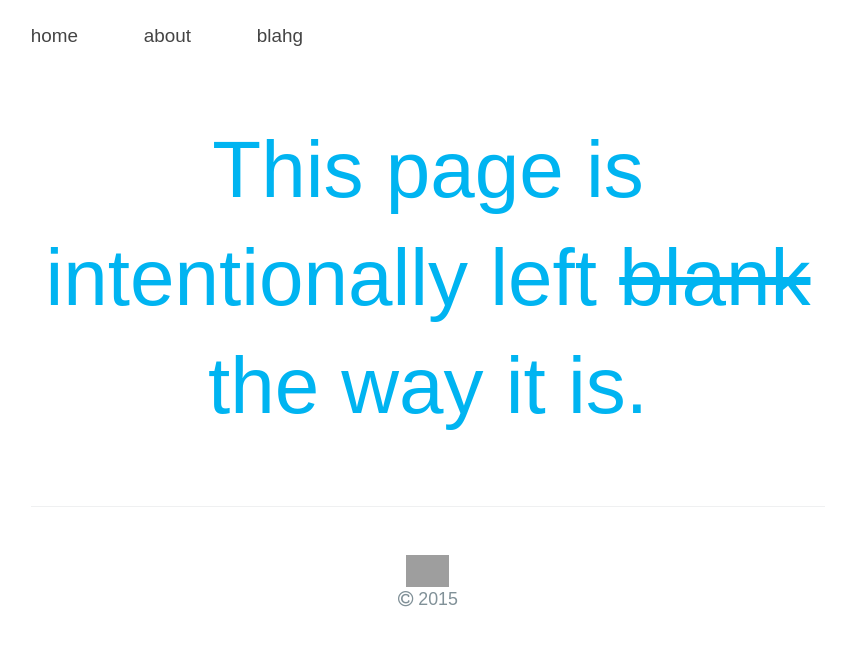
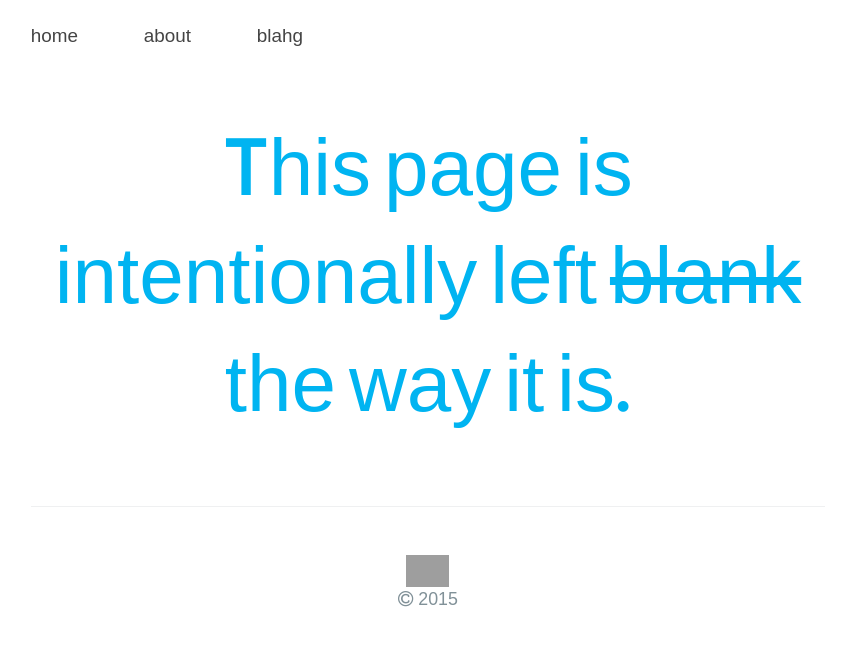
Before and after one commit to a-mar/a-mar.github.io, a Jekyll site: the page built from index.html, in a window 1280 px wide. Shown: the top 646 px of the page, without its empty margins (212-1054 px from the left). Built offline with Jekyll 4.4.1, drawn with Linux system fonts in a browser that asks for light colours; nearby versions of some CDN libraries; some web fonts are replaced; Markdown is read by kramdown in place of the engine named in the settings; grey boxes are pictures that could not be loaded.

Commit message:
Update main.css

```diff
--- a/stylesheets/main.css
+++ b/stylesheets/main.css
@@ -1,10 +1,5 @@
 * {
   box-sizing: border-box;
-}
-
-@font-face {
-  font-family:'Bauer';
-  src: url('https://raw.githubusercontent.com/a-mar/shiz/master/ergh/BauerGroteskWebPro-Medium.woff') format('woff');
 }
 
 @font-face {
@@ -145,7 +140,7 @@ h6 {
 .page-header, .project-tagline {
   color:#00B4F1;
   font-weight:300;
-  font-family:'Bauer', sans-serif;
+  font-family:'FFBauer', sans-serif;
   text-align: center;
   font-size:5rem;
   font-feature-settings: "kern" 1, "liga" 1, "ss02" 1, "ss03" 1, "titl" 1, "tnum" 1, "lnum" 1;
```
